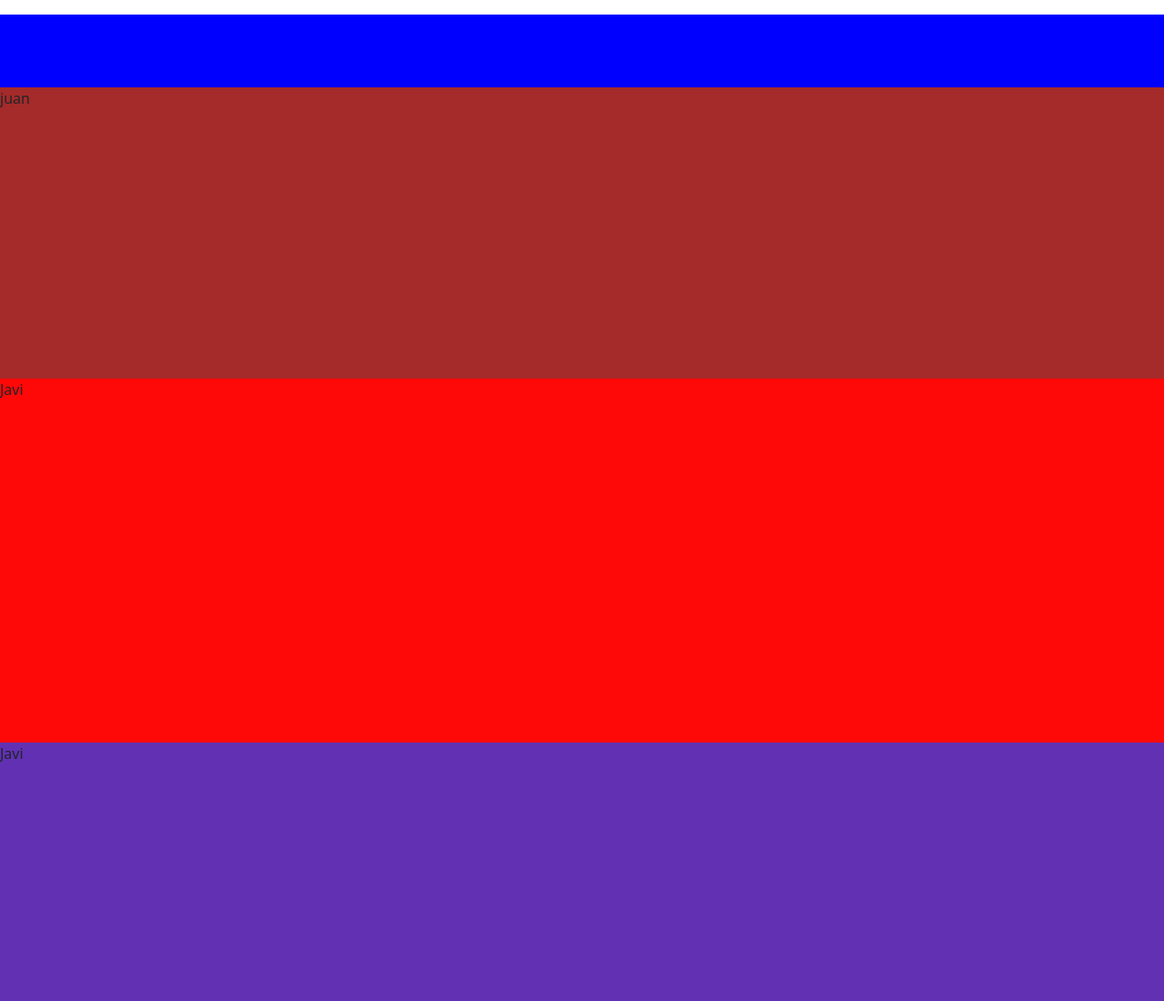
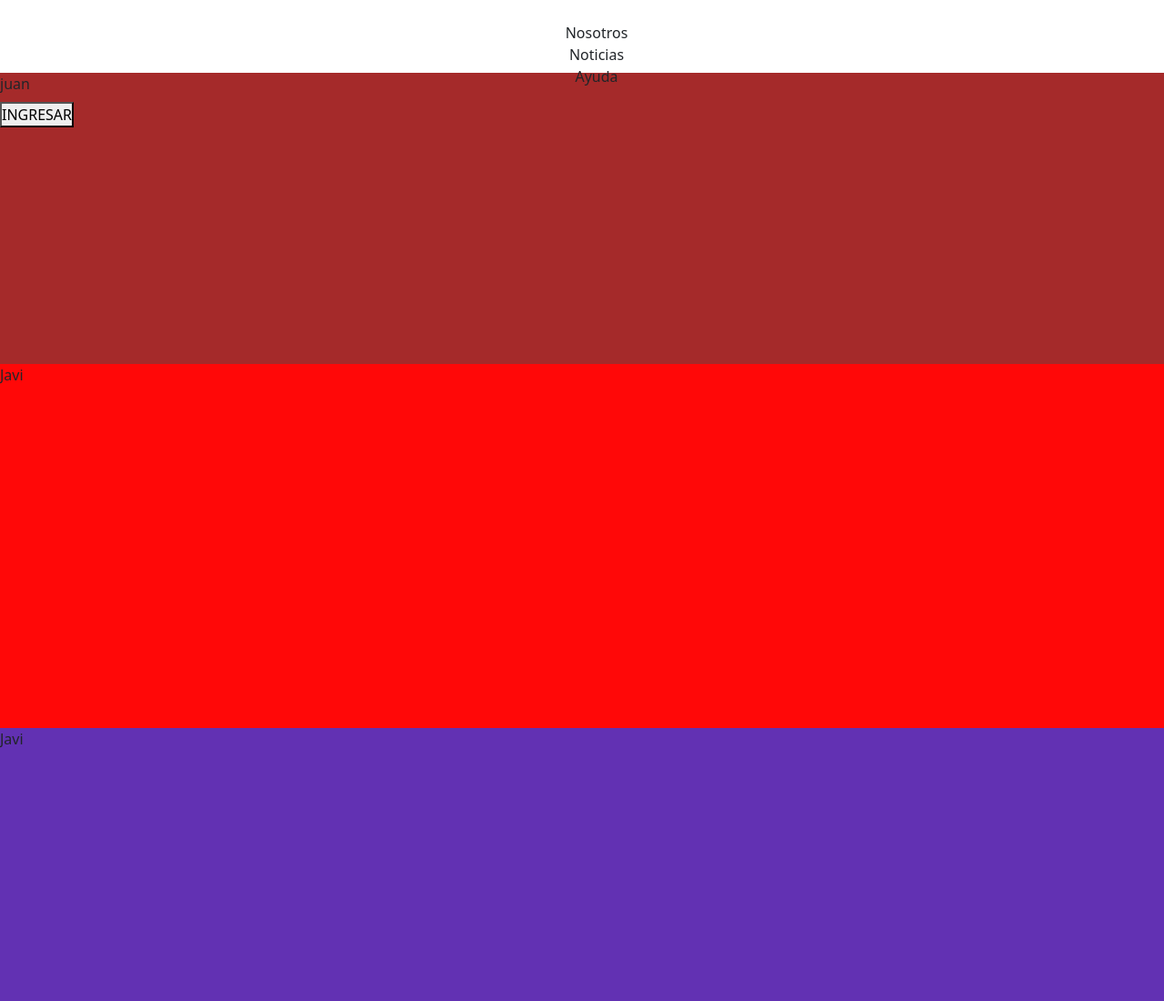
Before and after one commit to javierFernandezF/Proyecto, a plain HTML site: page index.html in a window 1280 px wide. Shown: the top 1100 px of the page at 91% size. Drawn offline with nearby package versions, Linux system fonts and the light colour scheme.

Commit message:
Estructura Nav

```diff
--- a/index.html
+++ b/index.html
@@ -15,9 +15,19 @@
   </head>
   <body>
     <nav>
-      <ul>
-
-      </ul>
+      <div>
+        <img src="">
+      </div>
+      <div>
+        <ul>
+          <li>Nosotros</li>
+          <li>Noticias</li>
+          <li>Ayuda</li>
+        </ul>
+    </div>
+    <div>
+      <button type="login">INGRESAR</button>
+    </div>
     </nav>
     <header>juan</header>
     <main>
--- a/styles.css
+++ b/styles.css
@@ -5,7 +5,7 @@
 }
 nav {
   height: 10vh;
-  background-color: blue;
+  background-color: white;
 }
 header {
   height: 40vh;
@@ -35,3 +35,12 @@ footer {
   height: 20vh;
   background-color: rgb(145, 50, 22);
 }
+
+nav ul {
+  list-style: none;
+  text-align: center;
+}
+
+nav li {
+  font-family: ;
+}
```
